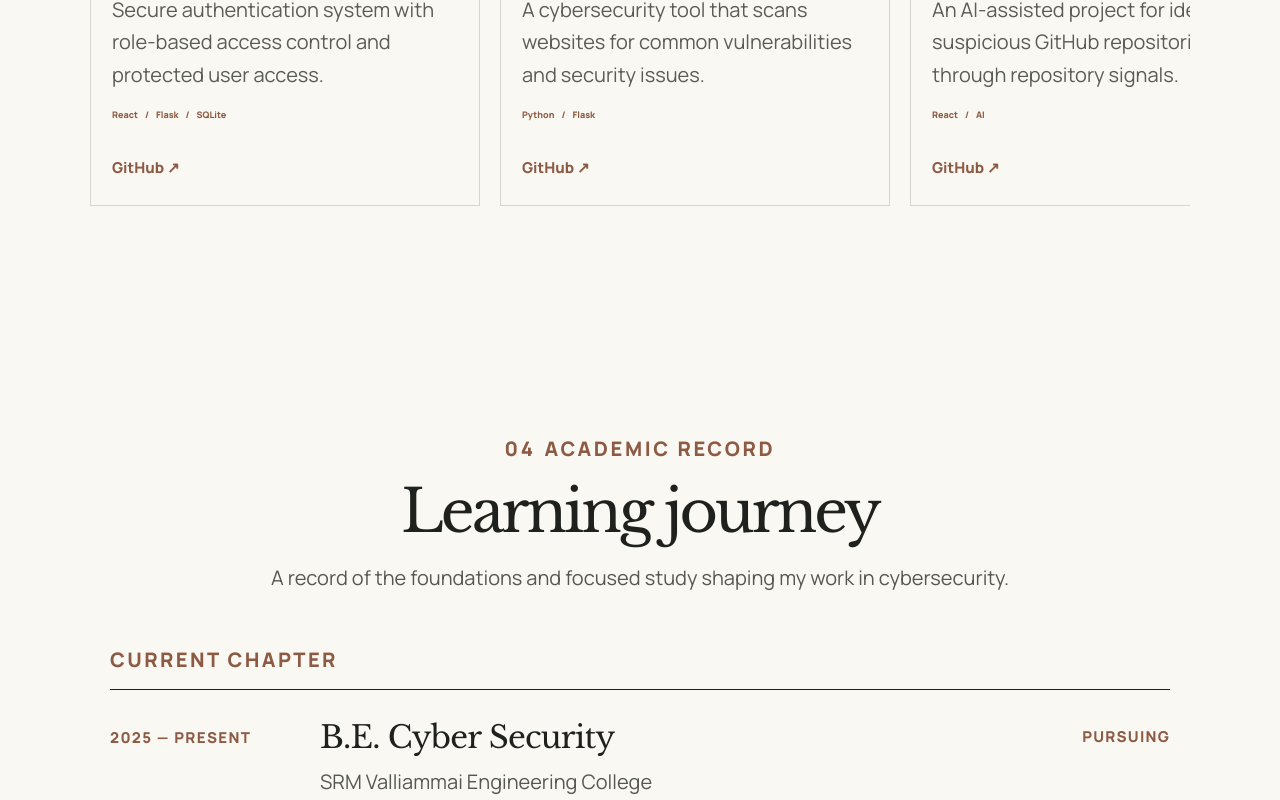
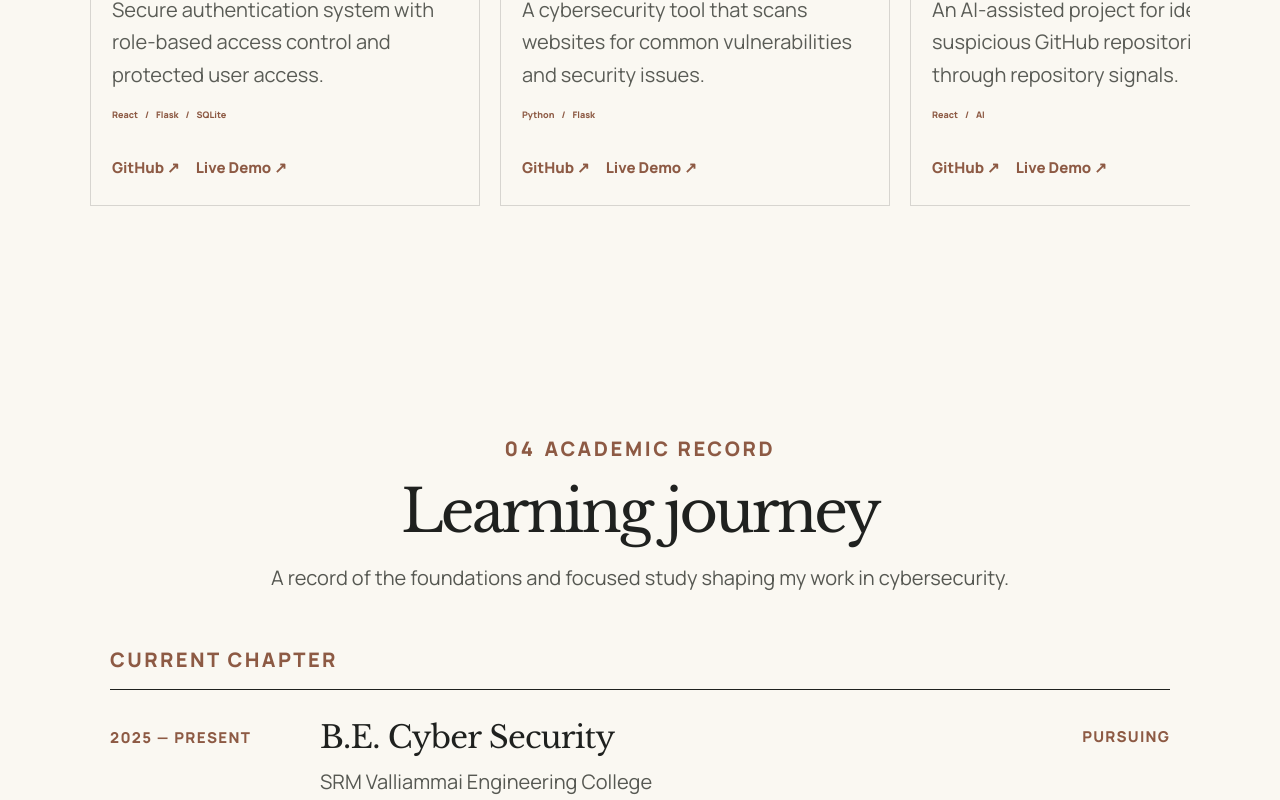
Before and after one commit to avinashk08408/Avinash-portfolio, a React (Vite) app: page / in a window 1280 px wide. Shown: the part 3140-3940 px from the top of the page. Built offline with nearby package versions, Linux system fonts and the light colour scheme; a web font is replaced by a local one.

Commit message:
Update Projects.jsx

```diff
--- a/src/components/Projects/Projects.jsx
+++ b/src/components/Projects/Projects.jsx
@@ -9,7 +9,7 @@ const projects = [
     stack: ["React", "Flask", "SQLite"],
     image: `${import.meta.env.BASE_URL}assets/projects/authshield.png`,
     githubUrl: "https://github.com/avinashk08408",
-    liveUrl: "",
+    liveUrl: "https://your-authshield-live-app-url.com",
   },
   {
     number: "02",
@@ -19,7 +19,7 @@ const projects = [
     stack: ["Python", "Flask"],
     image: `${import.meta.env.BASE_URL}assets/projects/scanner.png`,
     githubUrl: "https://github.com/avinashk08408",
-    liveUrl: "",
+    liveUrl: "https://your-vulnerability-scanner-live-app-url.com",
   },
   {
     number: "03",
@@ -29,7 +29,7 @@ const projects = [
     stack: ["React", "AI"],
     image: `${import.meta.env.BASE_URL}assets/projects/github-detector.png`,
     githubUrl: "https://github.com/avinashk08408",
-    liveUrl: "",
+    liveUrl: "https://your-fake-repo-detector-live-app-url.com",
   },
 ];
 
@@ -90,7 +90,6 @@ export default function Projects() {
                   GitHub ↗
                 </a>
 
-                {project.liveUrl && (
                 <a
                   href={project.liveUrl}
                   target="_blank"
@@ -98,7 +97,6 @@ export default function Projects() {
                 >
                   Live Demo ↗
                 </a>
-                )}
               </div>
             </div>
           </article>
```
Lines whose indentation alone changed are shown as unchanged.
